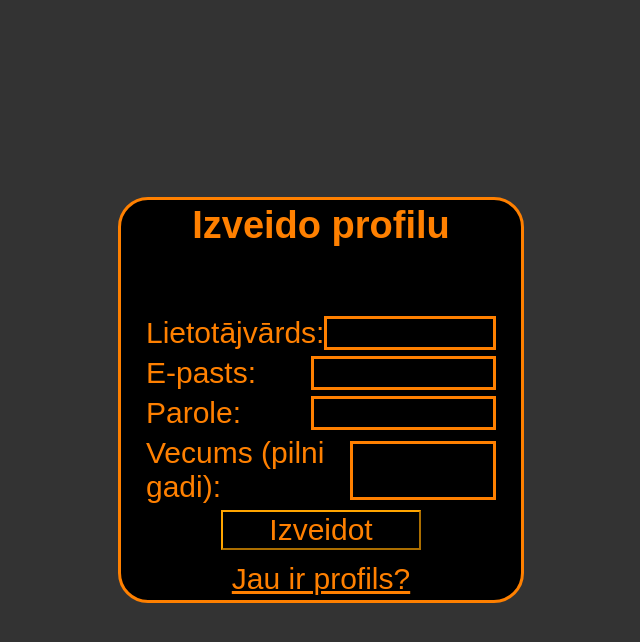
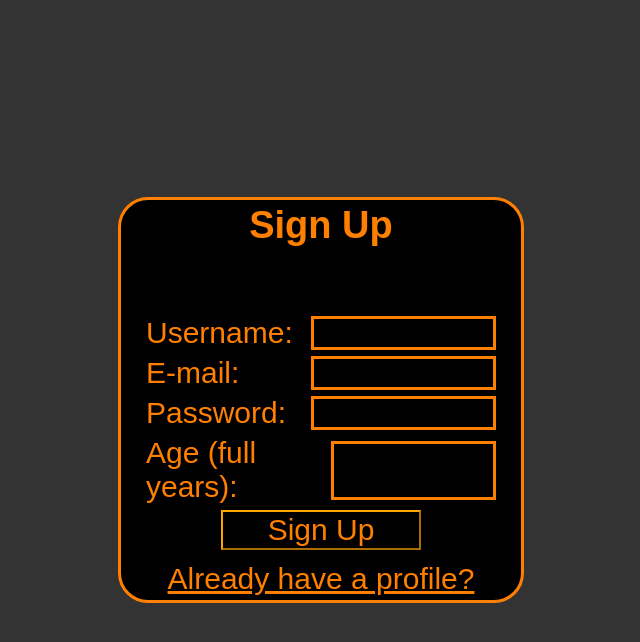
Before and after one commit to gailiits-rk/counter-roll, a Flask app: page /sign-up in a window 1280 px wide. Shown: the top 642 px of the page, without its empty margins (319-959 px from the left). Run offline with Flask 3, Linux system fonts and the light colour scheme.

Commit message:
started work on profile editor

```diff
--- a/app.py
+++ b/app.py
@@ -38,19 +38,19 @@ def home():
         session["user_id"] = user["id"]
         session["username"] = user["username"]
 
-        return redirect(url_for("opening"))
+        return redirect(url_for("front_page"))
 
     return render_template("index.html", first=True)
 
 
-@app.route("/opening")
-def opening():
+@app.route("/front-page")
+def front_page():
     if "user_id" not in session:
         return redirect(url_for("home"))
     conn = get_db_connection()
     cases = conn.execute("SELECT * FROM cases").fetchall()
     conn.close()
-    return render_template("opening-page.html", cases=cases)
+    return render_template("front-page.html", cases=cases)
 
 
 @app.route("/sign-up", methods=["GET", "POST"])
@@ -63,7 +63,7 @@ def sign_up():
         try:
             age = int(request.form.get("age"))
         except (TypeError, ValueError):
-            return render_template("sign_up.html", mistake="Lūdzu ievadi derīgu vecumu")
+            return render_template("sign_up.html", mistake="Please enter a valid age")
 
         conn = get_db_connection()
 
@@ -79,18 +79,18 @@ def sign_up():
             conn.close()
             return render_template(
                 "sign_up.html",
-                mistake="Nepietiekams vecums! Mēģini atkal, kad kļūsi vecāks",
+                mistake="Underage! Come back when you become legal",
             )
 
         elif emails is not None:
             conn.close()
             return render_template(
-                "sign_up.html", mistake="Šim e-pastam jau ir reģistrēts lietotājs"
+                "sign_up.html", mistake="This e-mail already has an account registered"
             )
 
         elif usernames is not None:
             conn.close()
-            return render_template("sign_up.html", mistake="Lietotājvārds aizņemts")
+            return render_template("sign_up.html", mistake="Username taken")
 
         hashed_password = generate_password_hash(password)
 
@@ -110,9 +110,35 @@ def sign_up():
         session["user_id"] = user["id"]
         session["username"] = user["username"]
 
-        return redirect(url_for("opening"))
+        return redirect(url_for("front_page"))
 
     return render_template("sign_up.html")
+
+@app.route("/profile", methods=["GET", "POST"])
+def profile():
+    if "user_id" not in session:
+        return redirect(url_for("home"))
+    if request.method == "POST":
+        username = request.form.get("username")
+        password = request.form.get("password")
+
+        conn = get_db_connection()
+
+        user = conn.execute(
+            "SELECT * FROM Accounts WHERE id = ?", (session["user_id"],)
+        ).fetchone()
+
+        conn.close()
+
+        if user is None:
+            return render_template("index.html", first=False)
+
+        if not check_password_hash(user["password"], password):
+            return render_template("index.html", first=False)
+
+        return redirect(url_for("front_page"))
+
+    return render_template("index.html", first=True)
 
 @app.route("/logout")
 def logout():
--- a/templates/base.html
+++ b/templates/base.html
@@ -14,7 +14,7 @@
     <header>
         <img src="{{ url_for('static', filename='images/logo.png') }}" alt="Logo" class="logo">
         <nav>
-            <a href="{{url_for('opening')}}">Sākums</a>
+            <a href="{{url_for('front')}}">Sākums</a>
             <a href="/about">Par mums</a>
             <a href="/par-mums">Par mums</a>
         </nav>
--- a/templates/opening-page.html
+++ b/templates/front-page.html
@@ -1,7 +1,7 @@
 {% extends "base.html" %}
-{% block title %}Sākums{% endblock %}
+{% block title %}Counter-Roll | Front page{% endblock %}
 {% block content %}
-<h1>Izvēlies savu Case</h1>
+<h1>Choose a case</h1>
 <div class="containers">
     <div class="swiper mySwiper case-swiper">
             <div class="swiper-wrapper">
--- a/templates/sign_up.html
+++ b/templates/sign_up.html
@@ -10,35 +10,35 @@
 
 <body>
     <main>
-        <h1>Izveido profilu<h1>
+        <h1>Sign Up<h1>
                 <h2>{{mistake}}</h2>
 
                 <form action="/sign-up" method="POST">
-                    <div class="name-field"><label for="username">Lietotājvārds:</label>
+                    <div class="name-field"><label for="username">Username:</label>
 
                         <input type="text" name="username" required>
                     </div>
 
-                    <div class="name-field"><label for="email">E-pasts:</label>
+                    <div class="name-field"><label for="email">E-mail:</label>
 
                         <input type="email" name="email" required>
                     </div>
 
-                    <div class="name-field"><label for="password">Parole:</label>
+                    <div class="name-field"><label for="password">Password:</label>
 
                         <input type="password" name="password" required>
                     </div>
 
-                    <div class="name-field"><label for="age">Vecums (pilni gadi):</label>
+                    <div class="name-field"><label for="age">Age (full years):</label>
 
                         <input type="text" name="age" required>
                     </div>
 
 
-                    <button type="submit">Izveidot</button>
+                    <button type="submit">Sign Up</button>
 
                 </form>
-                <a href="{{url_for('home')}}">Jau ir profils?</a>
+                <a href="{{url_for('home')}}">Already have a profile?</a>
     </main>
 </body>
 
```
Also changed, not shown: templates/index.html (+4 -4 lines), templates/profile.html (added, +21 -0 lines), static/images/logo.png.
